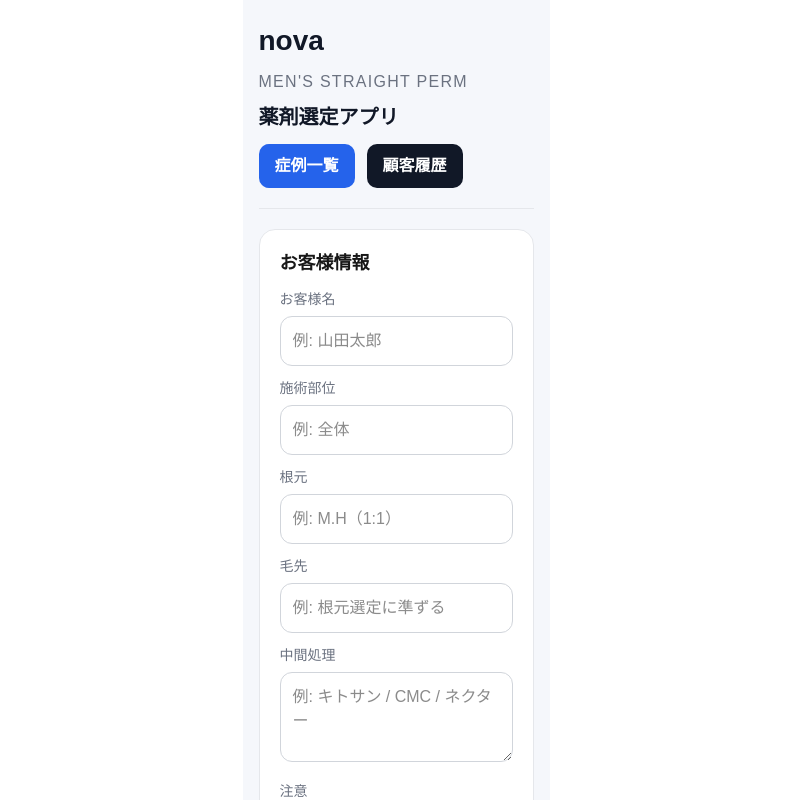
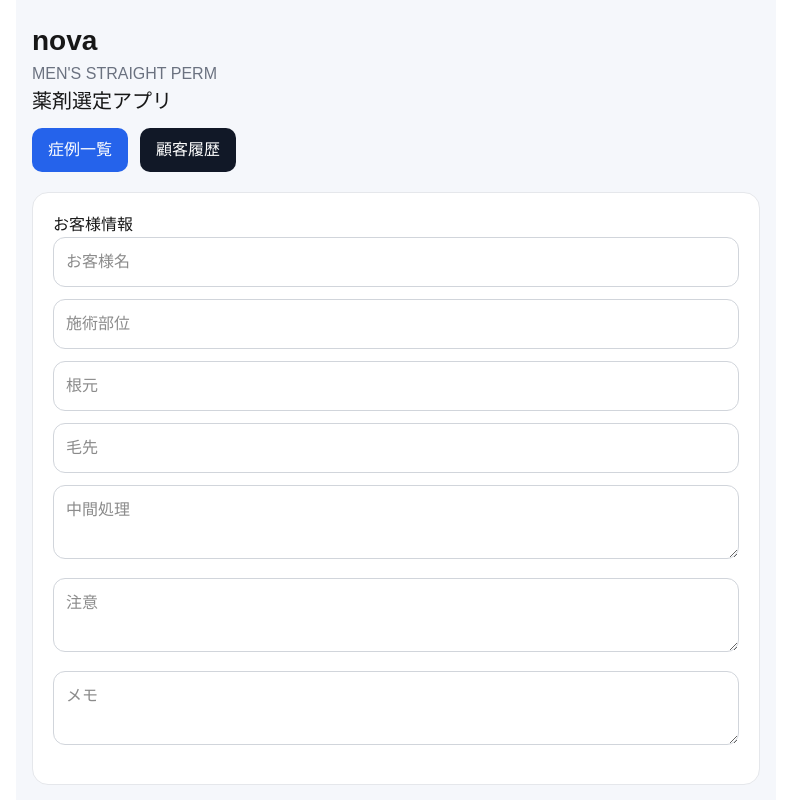
Before and after one commit to yosi080508050805-prog/nova-hair-app, a Next.js app: page / in a window 1280 px wide. Shown: the top 800 px of the page, without its empty margins (244-1035 px from the left). Built offline with nearby package versions, Linux system fonts and the light colour scheme.

Commit message:
Update page.tsx

```diff
--- a/app/page.tsx
+++ b/app/page.tsx
@@ -1,7 +1,7 @@
 "use client";
 
 import Link from "next/link";
-import { useState } from "react";
+import { useEffect, useState } from "react";
 
 export default function Home() {
   const [customerName, setCustomerName] = useState("");
@@ -12,55 +12,63 @@ export default function Home() {
   const [warning, setWarning] = useState("");
   const [memo, setMemo] = useState("");
 
+  useEffect(() => {
+    const editData = localStorage.getItem("edit_case");
+
+    if (editData) {
+      const data = JSON.parse(editData);
+
+      setCustomerName(data.customer_name || "");
+      setServiceArea(data.service_area || "");
+      setRoot(data.root_result || "");
+      setTip(data.tip_result || "");
+      setTreatment(data.treatment_result || "");
+      setWarning(data.warning || "");
+      setMemo(data.memo || "");
+
+      localStorage.removeItem("edit_case");
+    }
+  }, []);
+
+  const pageStyle: React.CSSProperties = {
+    maxWidth: "760px",
+    margin: "0 auto",
+    padding: "20px 16px 60px",
+    minHeight: "100vh",
+    background: "#f5f7fb",
+  };
+
+  const cardStyle: React.CSSProperties = {
+    background: "white",
+    borderRadius: "16px",
+    padding: "20px",
+    marginBottom: "20px",
+    border: "1px solid #e5e7eb",
+  };
+
+  const inputStyle: React.CSSProperties = {
+    width: "100%",
+    padding: "12px",
+    borderRadius: "12px",
+    border: "1px solid #d1d5db",
+    marginBottom: "12px",
+  };
+
   return (
-    <main
-      style={{
-        maxWidth: "760px",
-        margin: "0 auto",
-        padding: "20px 16px 60px",
-        minHeight: "100vh",
-        background: "#f5f7fb",
-      }}
-    >
-      <h1
-        style={{
-          fontSize: "28px",
-          fontWeight: 700,
-          marginBottom: "8px",
-          color: "#111827",
-        }}
-      >
-        nova
-      </h1>
+    <main style={pageStyle}>
+      <h1 style={{ fontSize: "28px", fontWeight: 700 }}>nova</h1>
 
-      <p
-        style={{
-          color: "#6b7280",
-          letterSpacing: "0.08em",
-          marginBottom: "8px",
-        }}
-      >
-        MEN&apos;S STRAIGHT PERM
-      </p>
+      <p style={{ color: "#6b7280" }}>MEN'S STRAIGHT PERM</p>
 
-      <p
-        style={{
-          fontSize: "20px",
-          fontWeight: 700,
-          color: "#111827",
-          marginBottom: "8px",
-        }}
-      >
+      <h2 style={{ fontSize: "20px", marginBottom: "12px" }}>
         薬剤選定アプリ
-      </p>
+      </h2>
 
       <div
         style={{
           display: "flex",
           gap: "12px",
-          marginTop: "12px",
           marginBottom: "20px",
-          flexWrap: "wrap",
         }}
       >
         <Link
@@ -71,8 +79,6 @@ export default function Home() {
             padding: "10px 16px",
             borderRadius: "10px",
             textDecoration: "none",
-            fontWeight: 600,
-            display: "inline-block",
           }}
         >
           症例一覧
@@ -86,192 +92,87 @@ export default function Home() {
             padding: "10px 16px",
             borderRadius: "10px",
             textDecoration: "none",
-            fontWeight: 600,
-            display: "inline-block",
           }}
         >
           顧客履歴
         </Link>
       </div>
 
-      <hr
-        style={{
-          marginBottom: "20px",
-          border: "none",
-          borderTop: "1px solid #e5e7eb",
-        }}
-      />
+      <section style={cardStyle}>
+        <h3>お客様情報</h3>
 
-      <section
-        style={{
-          background: "white",
-          borderRadius: "16px",
-          padding: "20px",
-          marginBottom: "20px",
-          border: "1px solid #e5e7eb",
-        }}
-      >
-        <h2
-          style={{
-            fontSize: "18px",
-            fontWeight: 700,
-            marginBottom: "12px",
-          }}
-        >
-          お客様情報
-        </h2>
-
-        <p style={{ fontSize: "14px", marginBottom: "6px", color: "#6b7280" }}>
-          お客様名
-        </p>
         <input
-          type="text"
+          placeholder="お客様名"
           value={customerName}
           onChange={(e) => setCustomerName(e.target.value)}
-          placeholder="例: 山田太郎"
-          style={{
-            width: "100%",
-            padding: "12px",
-            borderRadius: "12px",
-            border: "1px solid #d1d5db",
-            fontSize: "16px",
-            boxSizing: "border-box",
-            background: "white",
-            marginBottom: "12px",
-          }}
+          style={inputStyle}
         />
 
-        <p style={{ fontSize: "14px", marginBottom: "6px", color: "#6b7280" }}>
-          施術部位
-        </p>
         <input
-          type="text"
+          placeholder="施術部位"
           value={serviceArea}
           onChange={(e) => setServiceArea(e.target.value)}
-          placeholder="例: 全体"
-          style={{
-            width: "100%",
-            padding: "12px",
-            borderRadius: "12px",
-            border: "1px solid #d1d5db",
-            fontSize: "16px",
-            boxSizing: "border-box",
-            background: "white",
-            marginBottom: "12px",
-          }}
+          style={inputStyle}
         />
 
-        <p style={{ fontSize: "14px", marginBottom: "6px", color: "#6b7280" }}>
-          根元
-        </p>
         <input
-          type="text"
+          placeholder="根元"
           value={root}
           onChange={(e) => setRoot(e.target.value)}
-          placeholder="例: M.H（1:1）"
-          style={{
-            width: "100%",
-            padding: "12px",
-            borderRadius: "12px",
-            border: "1px solid #d1d5db",
-            fontSize: "16px",
-            boxSizing: "border-box",
-            background: "white",
-            marginBottom: "12px",
-          }}
+          style={inputStyle}
         />
 
-        <p style={{ fontSize: "14px", marginBottom: "6px", color: "#6b7280" }}>
-          毛先
-        </p>
         <input
-          type="text"
+          placeholder="毛先"
           value={tip}
           onChange={(e) => setTip(e.target.value)}
-          placeholder="例: 根元選定に準ずる"
-          style={{
-            width: "100%",
-            padding: "12px",
-            borderRadius: "12px",
-            border: "1px solid #d1d5db",
-            fontSize: "16px",
-            boxSizing: "border-box",
-            background: "white",
-            marginBottom: "12px",
-          }}
+          style={inputStyle}
         />
 
-        <p style={{ fontSize: "14px", marginBottom: "6px", color: "#6b7280" }}>
-          中間処理
-        </p>
         <textarea
+          placeholder="中間処理"
           value={treatment}
           onChange={(e) => setTreatment(e.target.value)}
-          placeholder="例: キトサン / CMC / ネクター"
-          style={{
-            width: "100%",
-            padding: "12px",
-            borderRadius: "12px",
-            border: "1px solid #d1d5db",
-            fontSize: "16px",
-            boxSizing: "border-box",
-            background: "white",
-            minHeight: "90px",
-            marginBottom: "12px",
-          }}
+          style={inputStyle}
         />
 
-        <p style={{ fontSize: "14px", marginBottom: "6px", color: "#6b7280" }}>
-          注意
-        </p>
         <textarea
+          placeholder="注意"
           value={warning}
           onChange={(e) => setWarning(e.target.value)}
-          placeholder="例: 縮毛履歴あり"
-          style={{
-            width: "100%",
-            padding: "12px",
-            borderRadius: "12px",
-            border: "1px solid #d1d5db",
-            fontSize: "16px",
-            boxSizing: "border-box",
-            background: "white",
-            minHeight: "90px",
-            marginBottom: "12px",
-          }}
+          style={inputStyle}
         />
 
-        <p style={{ fontSize: "14px", marginBottom: "6px", color: "#6b7280" }}>
-          メモ
-        </p>
         <textarea
+          placeholder="メモ"
           value={memo}
           onChange={(e) => setMemo(e.target.value)}
-          placeholder="例: 次回は弱めスタート"
-          style={{
-            width: "100%",
-            padding: "12px",
-            borderRadius: "12px",
-            border: "1px solid #d1d5db",
-            fontSize: "16px",
-            boxSizing: "border-box",
-            background: "white",
-            minHeight: "90px",
-          }}
+          style={inputStyle}
         />
       </section>
 
       <button
-        type="button"
+        style={{
+          width: "100%",
+          padding: "16px",
+          background: "#2563eb",
+          color: "white",
+          borderRadius: "12px",
+          border: "none",
+        }}
+      >
+        薬剤選定する
+      </button>
+
+      <button
         style={{
           width: "100%",
           padding: "16px",
           background: "#4caf50",
           color: "white",
           borderRadius: "12px",
-          fontWeight: 700,
           border: "none",
-          cursor: "pointer",
+          marginTop: "12px",
         }}
       >
         症例を保存する
```
